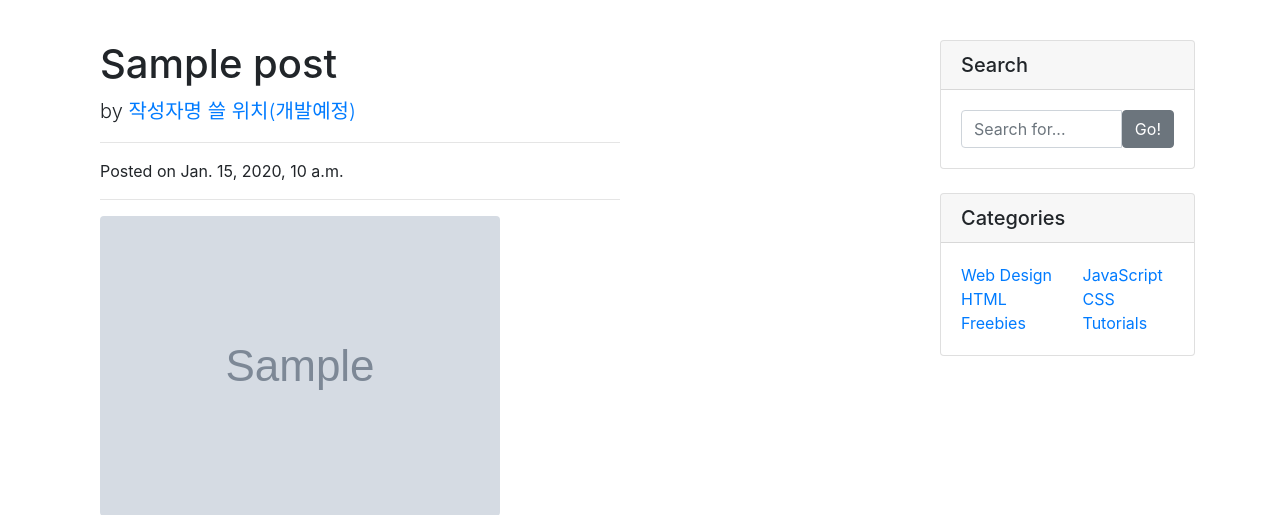
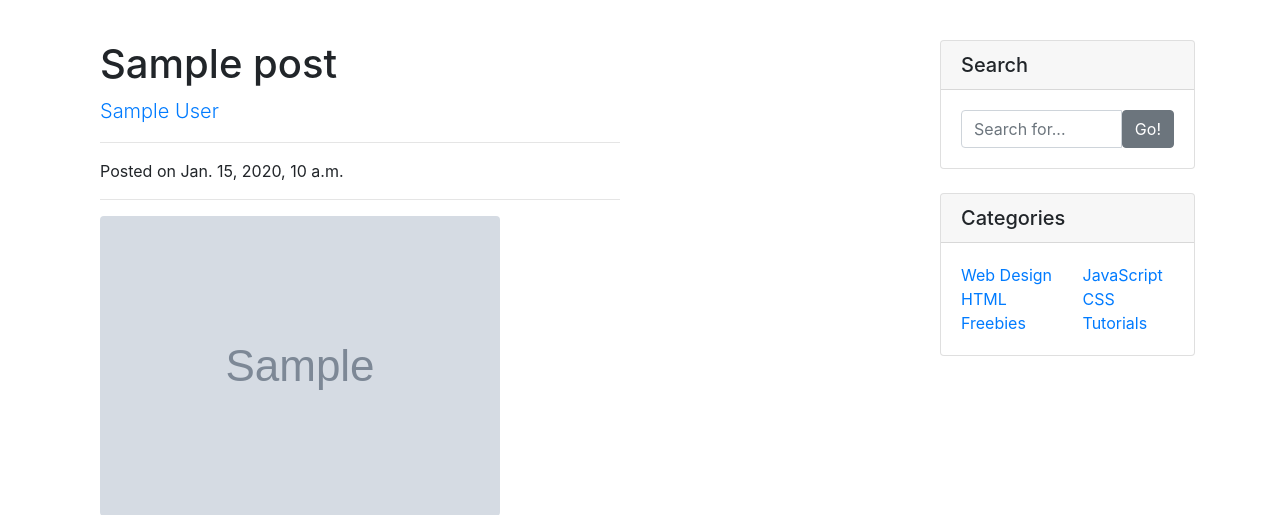
Before and after one commit to jimin3263/DjangoBlog, a Django app: template blog/templates/blog/post_detail.html in a window 1280 px wide. Shown: the part 56-571 px from the top of the page. Run offline with Django 3.2, Linux system fonts and the light colour scheme; the template is opened without the code that fills it: most values are stand-ins (such as "Sample title", 1, 10 or a date in 2020); grey boxes marked "Sample" are stand-in pictures; some libraries are stand-ins or nearby versions.

Commit message:
feat: 작성자 추가

```diff
--- a/blog/models.py
+++ b/blog/models.py
@@ -1,5 +1,6 @@
 import os.path
 
+from django.contrib.auth.models import User
 from django.db import models
 
 # Create your models here.
@@ -11,11 +12,13 @@ class Post(models.Model):
 
     head_image = models.ImageField(upload_to='blog/images/%Y/%m/%d/', blank=True)
     attached_file = models.FileField(upload_to='blog/files/%Y/%m/%d/', blank= True)
+
+    author = models.ForeignKey(User, on_delete=models.SET_NULL, null=True)
     created_at = models.DateTimeField(auto_now_add=True)
     updated_at = models.DateTimeField(auto_now=True)
 
     def __str__(self):
-        return f'[{self.pk}]{self.title}'
+        return f'[{self.pk}]{self.title} :: {self.author}'
 
     def get_absolute_url(self):
         return f'/blog/{self.pk}'
--- a/blog/templates/blog/post_detail.html
+++ b/blog/templates/blog/post_detail.html
@@ -11,8 +11,7 @@
 
         <!-- Author -->
         <p class="lead">
-          by
-          <a href="#">작성자명 쓸 위치(개발예정)</a>
+          <a href="#"> {{ post.author }}</a>
         </p>
 
         <hr>
--- a/blog/templates/blog/post_list.html
+++ b/blog/templates/blog/post_list.html
@@ -26,7 +26,7 @@
                     </div>
                     <div class="card-footer text-muted">
                         Posted on {{ p.created_at}} by
-                        <a href="#">작성자명 쓸 위치(개발예정)</a>
+                        <a href="#">{{ p.author }}</a>
                     </div>
                 </div>
                 {% endfor %}
```
